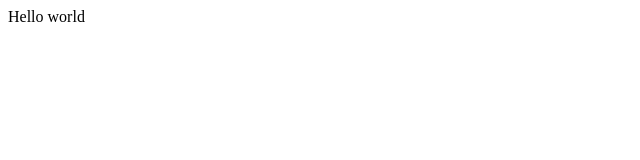
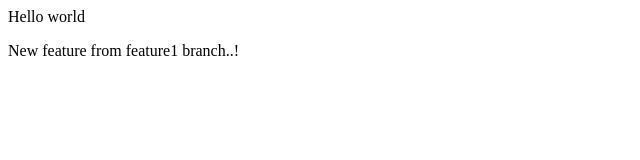
Before and after one commit to DigvijayPatil2307/Local-Repository, a plain HTML site: page index.html in a window 1280 px wide. Shown: the whole page, without its empty margins (0-640 px from the left). Drawn offline with Linux system fonts and the light colour scheme.

Commit message:
Add new featrue to feature1 branch

```diff
--- a/index.html
+++ b/index.html
@@ -1 +1,2 @@
 <p>Hello world</p>
+<P>New feature from feature1 branch..!</P>
```
